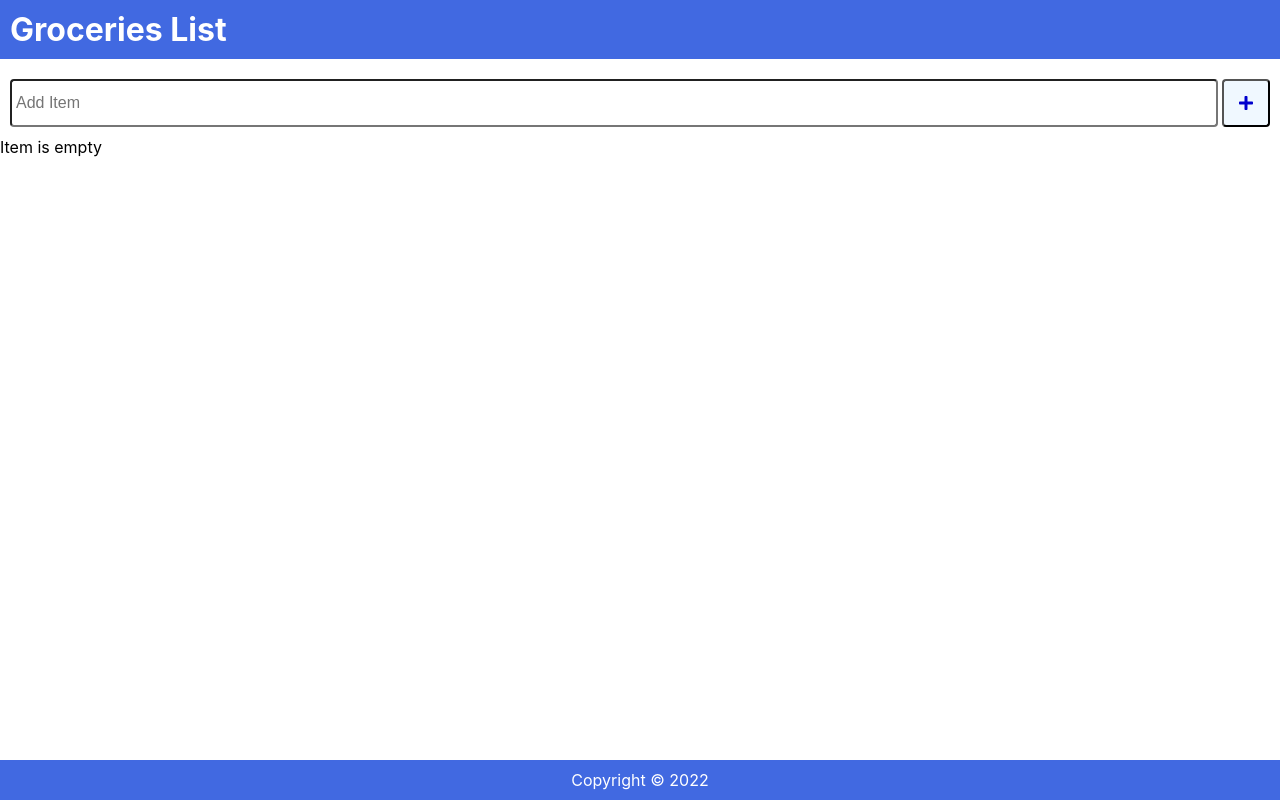
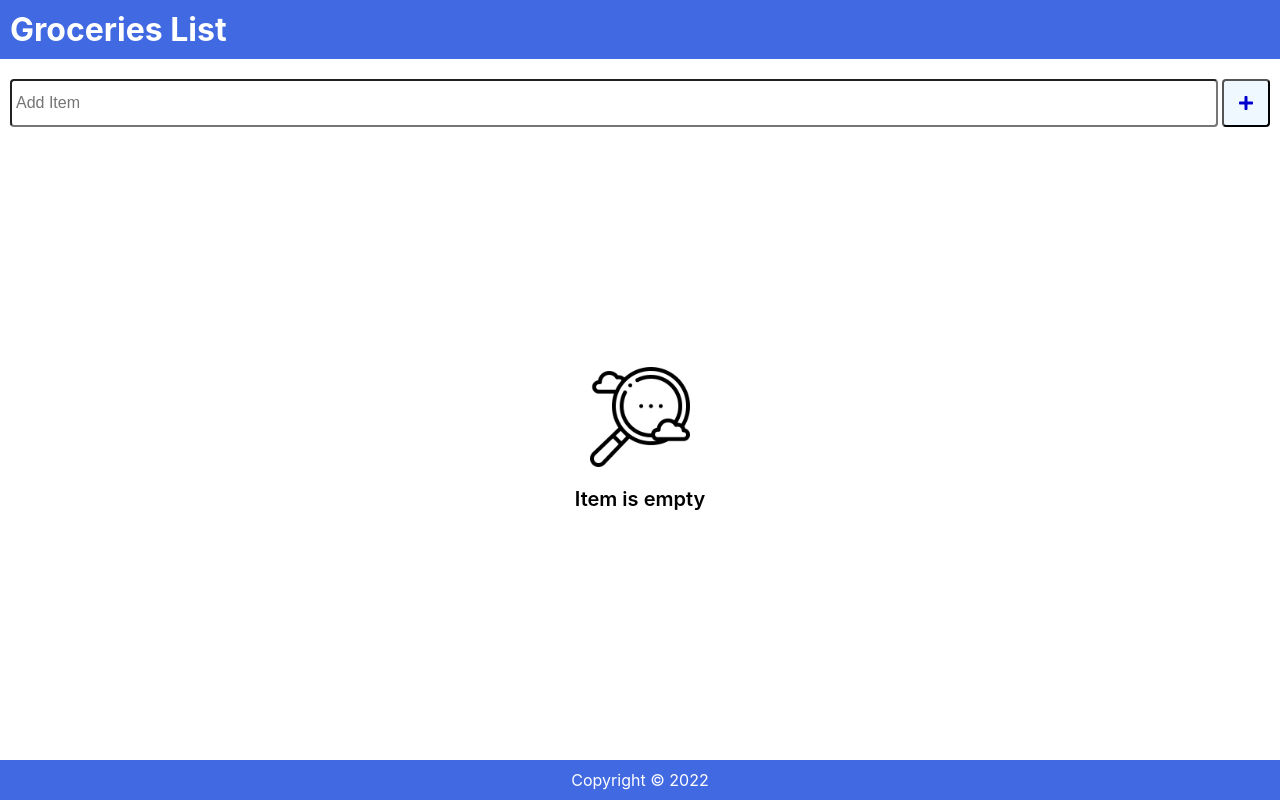
Before and after one commit to TheMordhon1/reactjs-shopping-list-app, a React (Create React App) app: page / in a window 1280 px wide. Built offline with nearby package versions, Linux system fonts and the light colour scheme.

Commit message:
empty state

```diff
--- a/src/Content.js
+++ b/src/Content.js
@@ -1,12 +1,18 @@
 import React from 'react'
+import EmptyState from './EmptyState'
 import LineItems from './LineItems'
 import ProgressComp from './ProgressComp'
 
 
 const Content = ({ items, progress, setProgress, handleOnCheck, handleOnDelete }) => {
-
+	const emptyStyle = {
+		flex: 1,
+		display: 'flex',
+		justifyContent: 'center',
+		alignItems: 'center',
+	}
 	return (
-		<main style={{ flex: 1 }}>
+		<main style={items.length > 0 ? { flex: 1 } : emptyStyle}>
 			{items.length > 0 ?
 				<div style={{ margin: '10px' }}>
 					<ProgressComp items={items} progress={progress} />
@@ -18,7 +24,7 @@ const Content = ({ items, progress, setProgress, handleOnCheck, handleOnDelete }
 						handleOnDelete={handleOnDelete}
 					/>
 				</div>
-				: <p>Item is empty</p>
+				: <EmptyState text='Item is empty' />
 			}
 		</main>
 	)
--- /dev/null
+++ b/src/EmptyState.js
@@ -0,0 +1,29 @@
+import React from 'react'
+import EmptyIcon from './icon/no-results.png'
+
+const emptyStyle = {
+	display: 'flex',
+	flexDirection: 'column',
+	gap: '20px',
+	justifyContent: 'center',
+	alignItems: 'center',
+}
+const textStyle = {
+	display: 'flex',
+	justifyContent: 'center',
+	alignItems: 'center',
+	height: '100%',
+	fontSize: '20px',
+	fontWeight: '600',
+}
+
+const EmptyState = ({ text }) => {
+	return (
+		<div style={emptyStyle}>
+			<img width={100} height={100} src={EmptyIcon} alt="empty-icon" />
+			<p style={textStyle}>{text}</p>
+		</div>
+	)
+}
+
+export default EmptyState
```
Also changed, not shown: src/icon/no-results.png (added).
